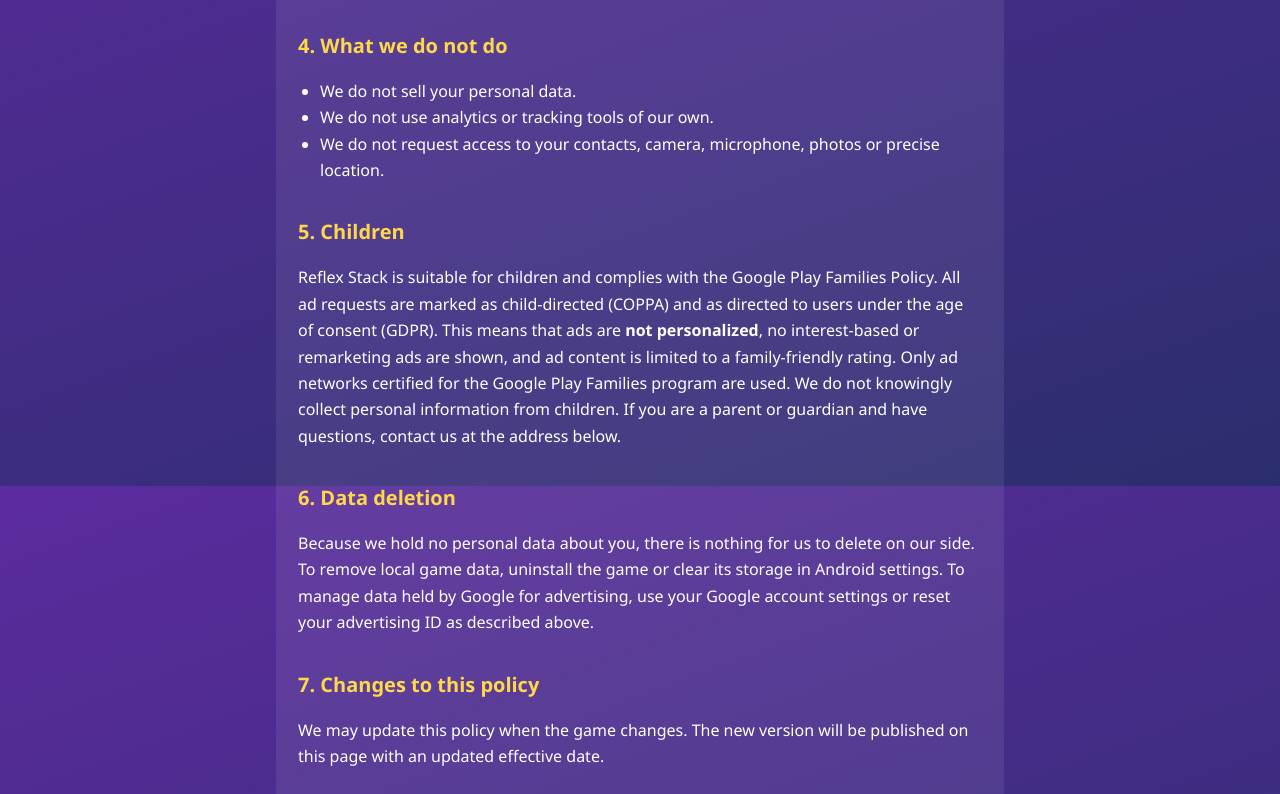
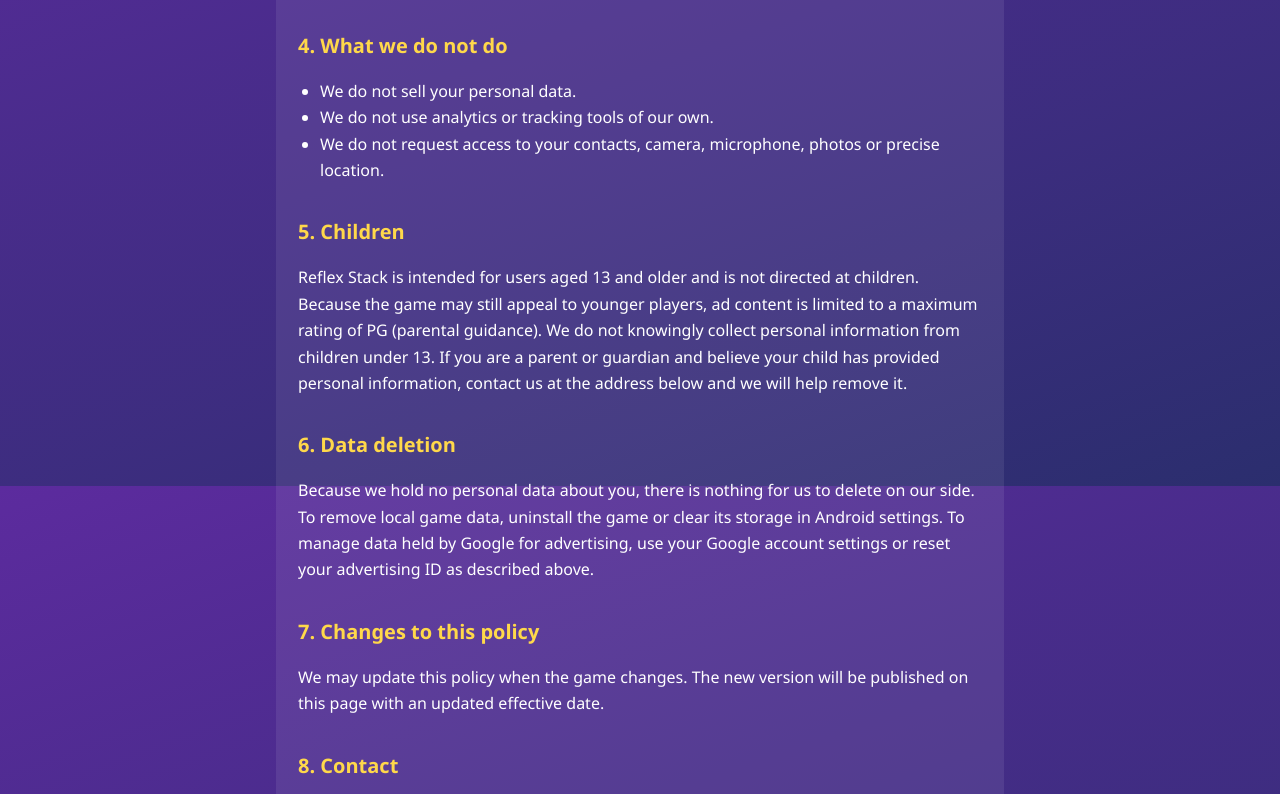
Before and after one commit to emilniziol/emilniziol.github.io, a plain HTML site: page privacy.html in a window 1280 px wide. Shown: the part 1114-1908 px from the top of the page. Drawn offline with Linux system fonts and the light colour scheme.

Commit message:
Add files via upload

```diff
--- a/privacy.html
+++ b/privacy.html
@@ -24,7 +24,7 @@
 <main>
   <a class="back" href="./">← Reflex Stack</a>
   <h1>Privacy Policy</h1>
-  <p class="date">Reflex Stack · Effective date: November 18, 2026</p>
+  <p class="date">Reflex Stack · Effective date: November 19, 2026</p>
 
   <div class="card">
   <p>This policy explains how the Android game <b>Reflex Stack</b> (package <code>com.gigihiu.reflexstack</code>),
@@ -66,12 +66,11 @@
   </ul>
 
   <h2>5. Children</h2>
-  <p>Reflex Stack is suitable for children and complies with the Google Play Families Policy. All ad requests
-  are marked as child-directed (COPPA) and as directed to users under the age of consent (GDPR). This means
-  that ads are <b>not personalized</b>, no interest-based or remarketing ads are shown, and ad content is limited
-  to a family-friendly rating. Only ad networks certified for the Google Play Families program are used.
-  We do not knowingly collect personal information from children. If you are a parent or guardian and have
-  questions, contact us at the address below.</p>
+  <p>Reflex Stack is intended for users aged 13 and older and is not directed at children. Because the game
+  may still appeal to younger players, ad content is limited to a maximum rating of PG (parental guidance).
+  We do not knowingly collect personal information from children under 13. If you are a parent or guardian
+  and believe your child has provided personal information, contact us at the address below and we will help
+  remove it.</p>
 
   <h2>6. Data deletion</h2>
   <p>Because we hold no personal data about you, there is nothing for us to delete on our side. To remove
```
